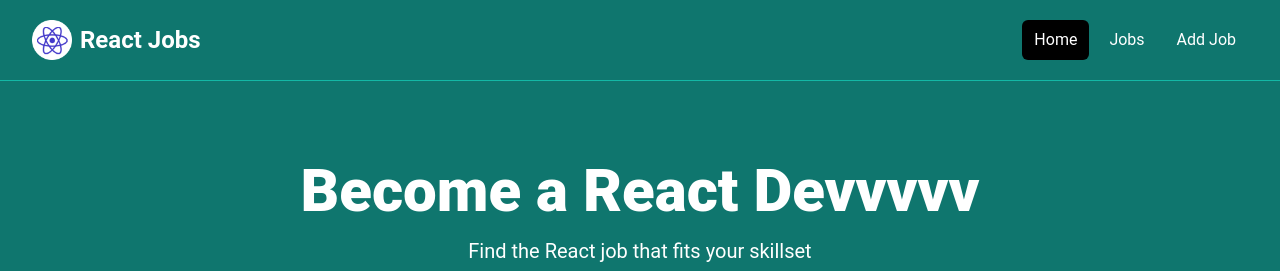
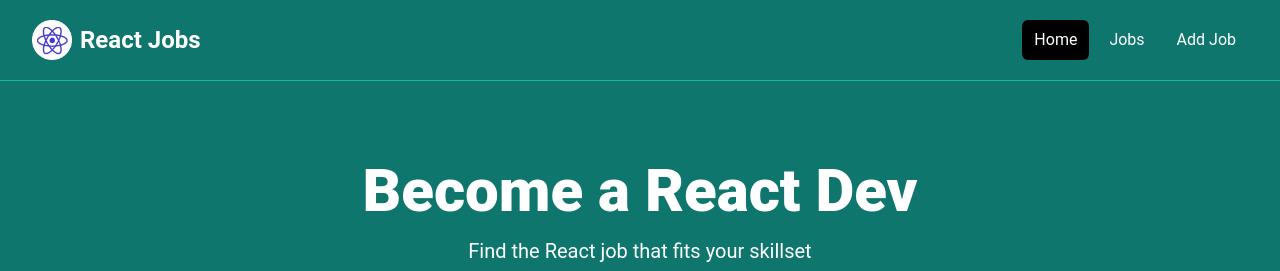
Before and after one commit to Hotpause/job-portal, a React (Vite) app: page / in a window 1280 px wide. Shown: the top 271 px of the page. Built offline with nearby package versions, Linux system fonts and the light colour scheme; no server answers.

Commit message:
Add UI change

```diff
--- a/src/components/Hero.jsx
+++ b/src/components/Hero.jsx
@@ -1,7 +1,7 @@
 import React from "react";
 
 const Hero = ({
-  title = "Become a React Devvvvv",
+  title = "Become a React Dev",
   subtitle = "Find the React job that fits your skillset",
 }) => {
   return (
```
